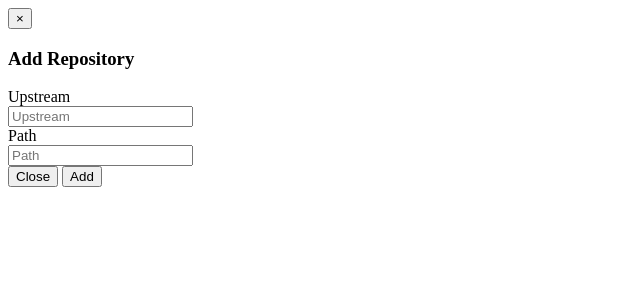
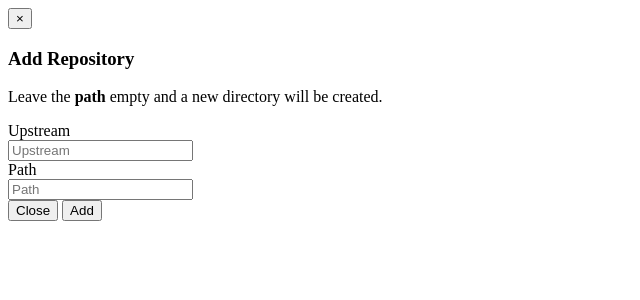
Before and after one commit to kanemathers/gitdeployed, a Python web app: template gitdeployed/templates/new-repo.mako in a window 1280 px wide. Shown: the top 300 px of the page, without its empty margins (0-640 px from the left). Run offline with Mako, Linux system fonts and the light colour scheme; the template is opened without the code that fills it, so the values that code supplies are empty; some libraries are stand-ins or nearby versions.

Commit message:
Order the repo list

```diff
--- a/gitdeployed/templates/new-repo.mako
+++ b/gitdeployed/templates/new-repo.mako
@@ -5,6 +5,8 @@
 
 <form class="form-horizontal" data-ng-submit="addRepo(dismiss)">
     <div class="modal-body">
+        <p>Leave the <strong>path</strong> empty and a new directory will be created.</p>
+
         <div class="control-group">
             <label class="control-label" for="upstream">Upstream</label>
             <div class="controls">
--- a/gitdeployed/templates/repos.mako
+++ b/gitdeployed/templates/repos.mako
@@ -11,7 +11,7 @@
 
     <div class="tabbable tabs-left">
         <ul class="nav nav-tabs">
-            <li data-ng-repeat="repo in repos" data-ng-class="{active: repo.id == activeRepo.id}">
+            <li data-ng-repeat="repo in repos | orderBy: 'path'" data-ng-class="{active: repo.id == activeRepo.id}">
                 <a data-ng-click="setActive(repo)">{{repo.path}}</a>
             </li>
         </ul>
```
